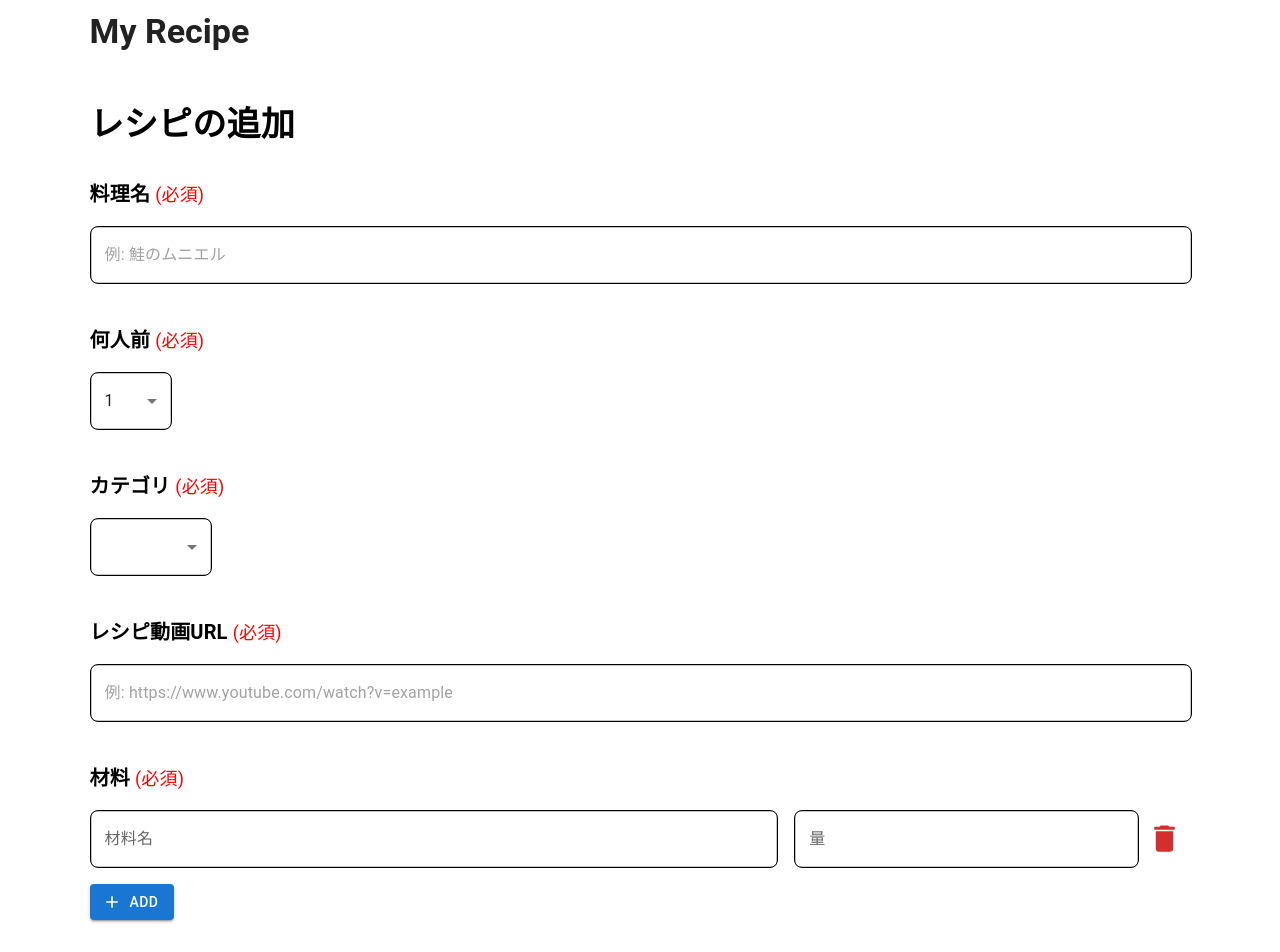
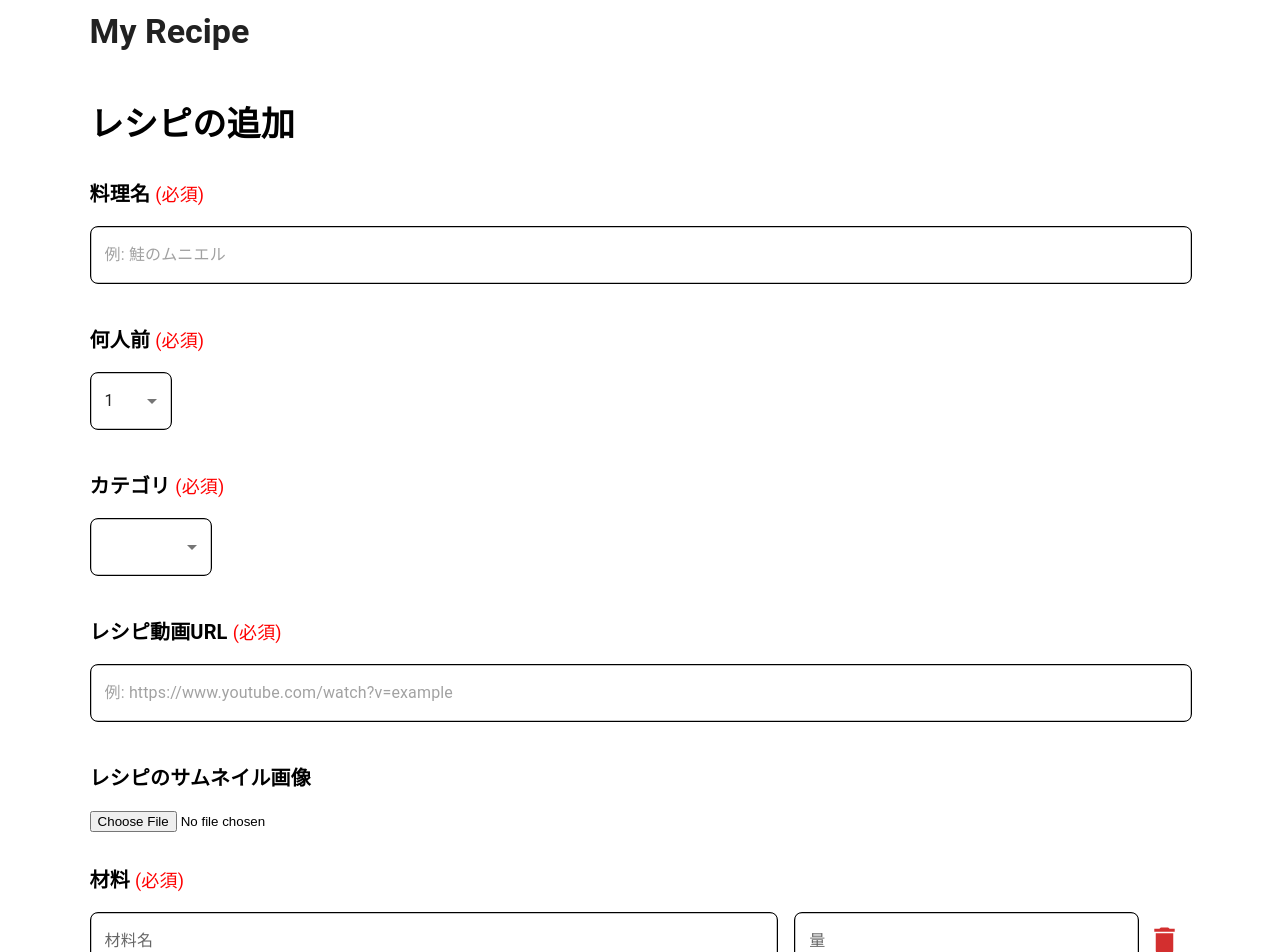
Before and after one commit to nkserveren26/myrecipe-frontend, a React (Create React App) app: page /recipes/new in a window 1280 px wide. Shown: the top 952 px of the page. Built offline with nearby package versions, Linux system fonts and the light colour scheme.

Commit message:
レシピのサムネイル画像を追加する項目を追加。

```diff
--- a/src/components/page/AddRecipe.tsx
+++ b/src/components/page/AddRecipe.tsx
@@ -27,6 +27,9 @@ export const AddRecipe: React.FC = () => {
 
     // 動画URL
     const [videoUrl, setVideoUrl] = useState('');
+
+    // サムネイル画像
+    const [thumbnail, setThumbnail] = useState<File | null>(null);
 
     // 材料
     const [ingredients, setIngredients] = useState<Ingredient[]>([{ name: "", amount: "" }]);
@@ -92,6 +95,14 @@ export const AddRecipe: React.FC = () => {
 
     // 作り方の項番オプション用配列
     const stepOptions = ["準備", ...Array.from({ length: 10 }, (_, i) => (i + 1).toString())];
+
+    // サムネイル画像が選択された時の処理
+    const handleThumbnailChange = (e: React.ChangeEvent<HTMLInputElement>) => {
+        const file = e.target.files?.[0];
+        if (file) {
+            setThumbnail(file);  // サムネイルをセット
+        }
+    };
 
 
     const handleSubmit = async () => {
@@ -180,6 +191,15 @@ export const AddRecipe: React.FC = () => {
                     sx={{ border: '1px solid', borderRadius: '8px' }}
                 />
 
+                <Typography variant="h6" sx={{ fontWeight: 'bold', mt: 4, mb: 2 }}>
+                    レシピのサムネイル画像
+                </Typography>
+                <input
+                    accept="image/*"
+                    type="file"
+                    onChange={handleThumbnailChange}
+                />
+
                 <Typography variant="h6" sx={{ fontWeight: 'bold', mt: 4 }}>
                     材料 <RequiredLabel fontSize='18px' />
                 </Typography>
```
